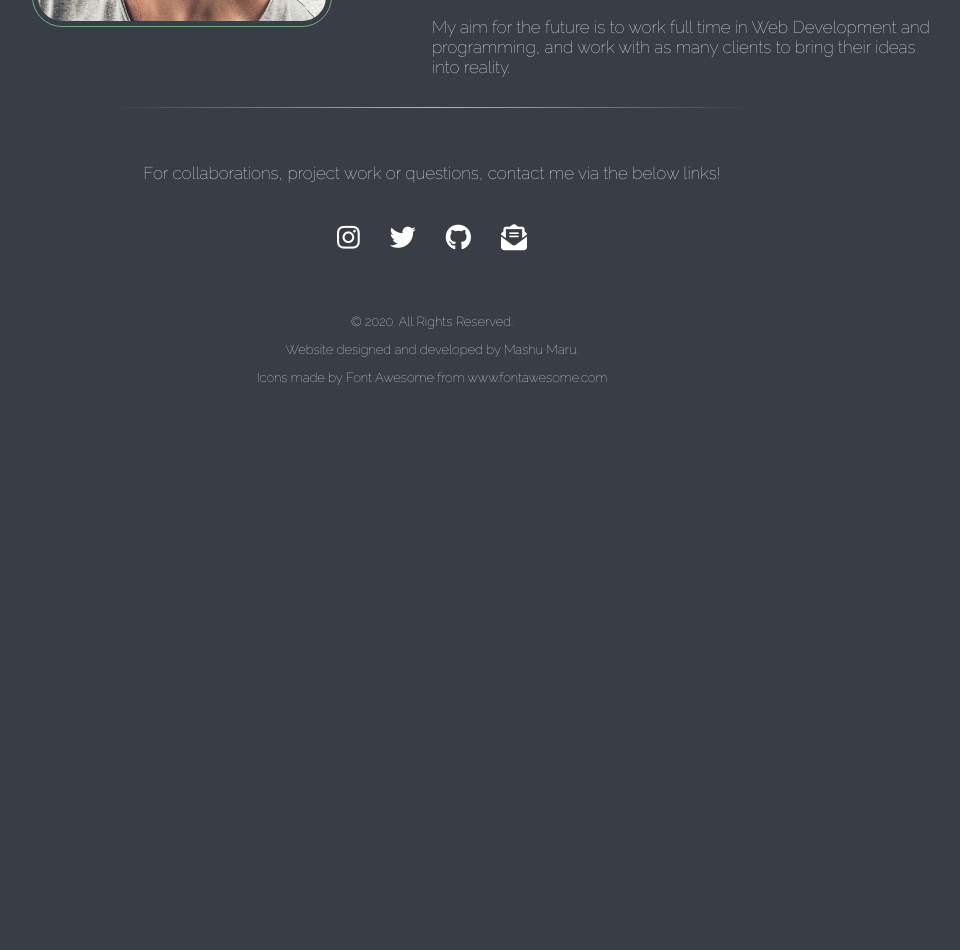
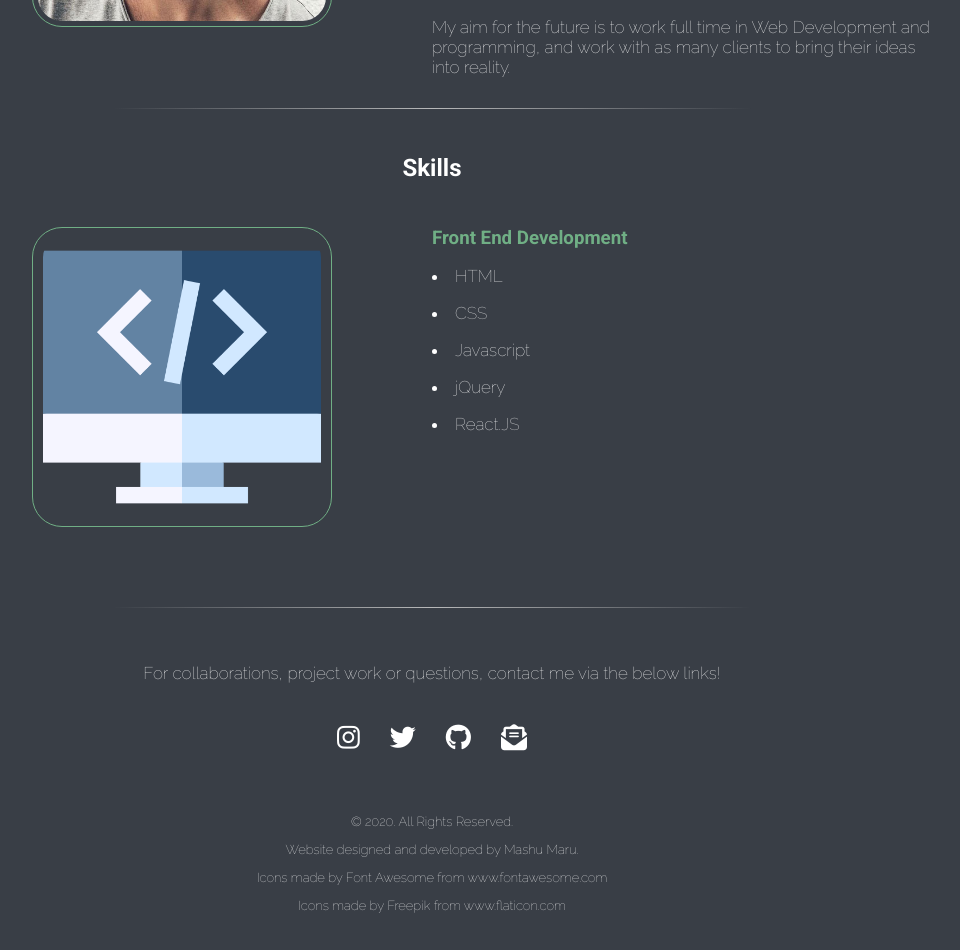
Before and after one commit to MashuMaru/personal-site, a React (Create React App) app: page / in a window 1280 px wide. Shown: the part 1200-2150 px from the top of the page, without its empty margins (208-1168 px from the left). Before the commit the page ends 1648 px from the top, so only its background shows below. Built offline with nearby package versions, Linux system fonts and the light colour scheme.

Commit message:
started <Skills /> section

```diff
--- a/public/styles.css
+++ b/public/styles.css
@@ -145,11 +145,32 @@ p {
     }
 }
 
+.skills-pic {
+    position: relative;
+    display: inline;
+    border-radius: 10%;
+    border: solid 1px #70af85;
+    padding: 10px;
+    height: 300px;
+    margin-left: 35%;
+    margin-right: 25%;
+}
+
+@media only screen and (max-width: 1025px) {
+    .skills-pic {
+        display: flex;
+        margin-left: auto;
+        margin-right: auto;
+        /* text-align: center; */
+
+    }
+}
+
 .about-details {
     font-size: 17px;
 }
 
-.about-description {
+.description {
     display: inline;
     font-weight: 700;
     color: #70af85;
--- a/src/App.js
+++ b/src/App.js
@@ -2,12 +2,14 @@ import React from 'react';
 import Footer from './Components/Footer';
 import Header from './Components/Header';
 import About from './Components/About';
+import Skills from './Components/Skills';
 
 
 function App() {
     return <div>
     <Header />
     <About />
+    <Skills />
     <Footer />
     </div>
 }
--- a/src/Components/About.js
+++ b/src/Components/About.js
@@ -6,14 +6,14 @@ function About() {
     return <section id="about">
     <hr></hr>
     <div className='about-section'>
-        <h1 className="title">About</h1>
+        <h1 className="title">About Me</h1>
     <div className="col about-pic-section">
         <img className="profile-pic" src={Mashumaru} alt="pic-of-me"></img>
         </div>
 
 
         <div className="col about-information">
-        <h3 className="about-description">I am a self-taught website and web application developer.</h3>
+        <h3 className="description">I am a self-taught website and web application developer.</h3>
         <p className="about-details">I was a Principle Electrical Design Engineer in a Building Services Consultancy,
         until I realised I wanted something different in my career, something more inline my interests.</p>
         <p className="about-details">I then started learning web development in 2019 using online courses and self-teaching in my own time.
--- a/src/Components/Footer.js
+++ b/src/Components/Footer.js
@@ -14,6 +14,8 @@ function Footer(){
     <p>Website designed and developed by Mashu Maru.</p>
     {/* <p>Icons made by <a href="https://www.flaticon.com/authors/pixel-perfect" rel="noreferrer" title="Pixel perfect">Pixel perfect</a> from <a target="_blank" href="https://www.flaticon.com/" title="Flaticon">www.flaticon.com</a></p> */}
     <p>Icons made by <a href="https://fontawesome.com/" rel="noreferrer">Font Awesome</a> from <a target="_blank" href="https://fontawesome.com/" rel="noreferrer" title="Font Awesome">www.fontawesome.com</a></p>
+    <p>Icons made by <a href="https://www.flaticon.com/authors/freepik" title="Freepik">Freepik</a> from <a href="https://www.flaticon.com/" title="Flaticon">www.flaticon.com</a></p>
+
     </div>
 
 }
--- /dev/null
+++ b/src/Components/Skills.js
@@ -0,0 +1,27 @@
+import React from 'react';
+import Image from '../programming.png'
+
+function About() {
+
+    return <section id="about">
+    <hr></hr>
+    <div className='about-section'>
+        <h1 className="title">Skills</h1>
+    <div className="col about-pic-section">
+        <img className="skills-pic" src={Image} alt="pic-of-me"></img>
+        </div>
+
+
+        <div className="col about-information">
+        <h3 className="description">Front End Development</h3>
+        <p className="about-details"><li>HTML</li></p>
+        <p className="about-details"><li>CSS</li></p>
+        <p className="about-details"><li>Javascript</li></p>
+        <p className="about-details"><li>jQuery</li></p>
+        <p className="about-details"><li>React.JS</li></p>
+        </div>
+        </div>
+    </section>
+}
+
+export default About;
```
Also changed, not shown: src/programming.png (added), 1 other file (tests, documents, lock files or other folders).
